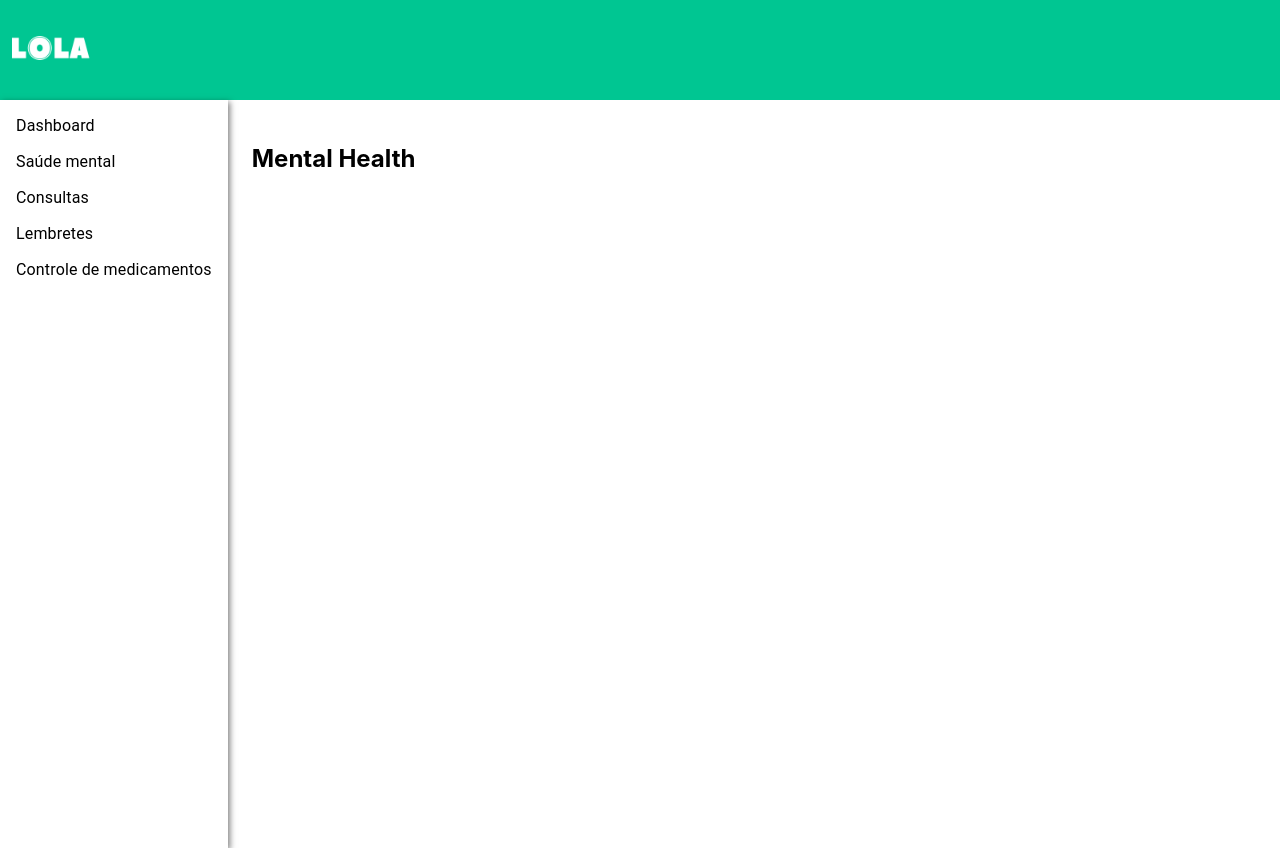
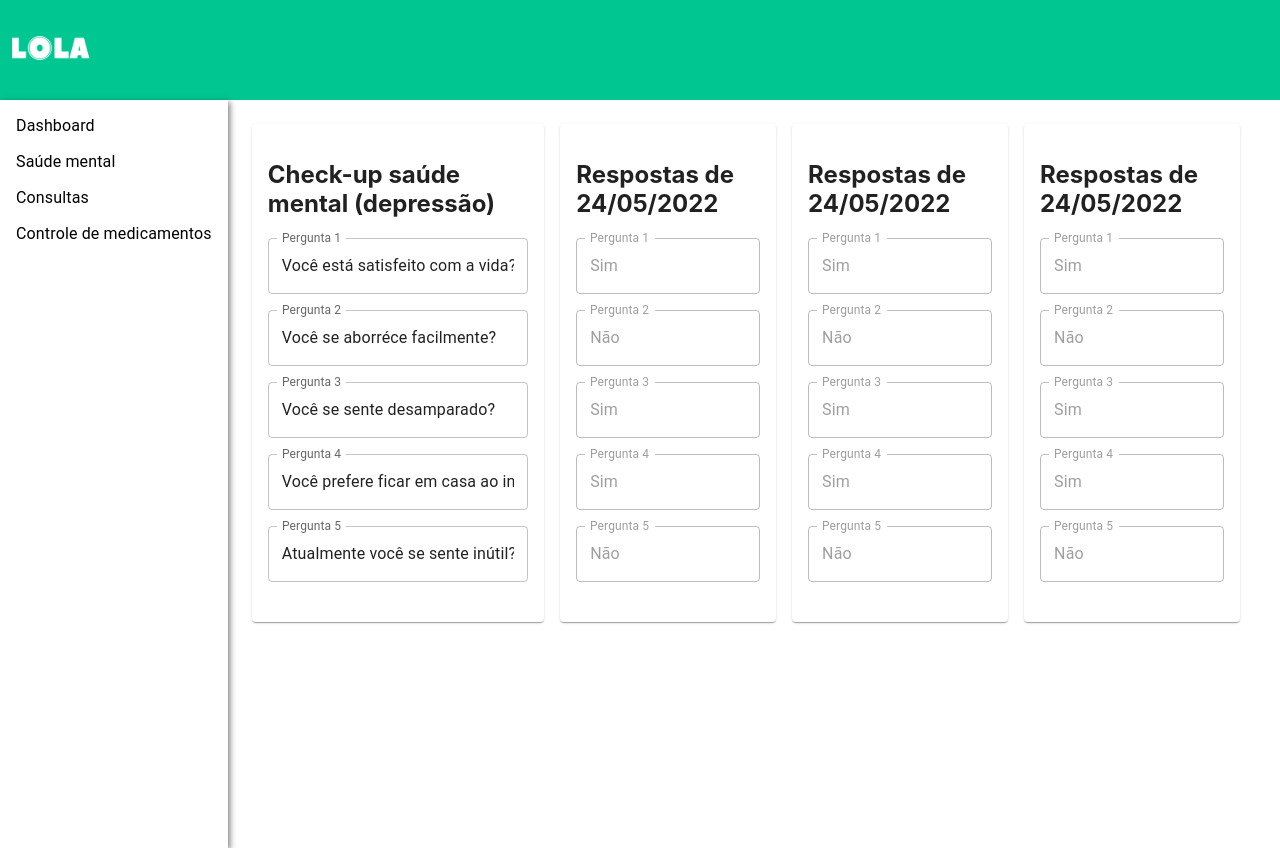
Before and after one commit to HeitorBRaymundo/lola-hackathon-frontend, a React (Create React App) app: page /saude-mental in a window 1280 px wide. Built offline with nearby package versions, Linux system fonts and the light colour scheme.

Commit message:
medicine endpoint

```diff
--- a/package.json
+++ b/package.json
@@ -6,6 +6,7 @@
     "@emotion/react": "^11.9.3",
     "@emotion/styled": "^11.9.3",
     "@mui/material": "^5.8.5",
+    "@mui/x-data-grid": "^5.12.3",
     "@reduxjs/toolkit": "^1.8.2",
     "@testing-library/jest-dom": "^5.16.4",
     "@testing-library/react": "^13.3.0",
@@ -16,6 +17,7 @@
     "@types/react-dom": "^18.0.5",
     "@types/react-router-dom": "^5.3.3",
     "@types/styled-components": "^5.1.25",
+    "axios": "^0.27.2",
     "chart.js": "^3.8.0",
     "react": "^18.2.0",
     "react-chartjs-2": "^4.2.0",
--- a/src/App.tsx
+++ b/src/App.tsx
@@ -2,7 +2,9 @@ import React from 'react';
 import { Routes, Route } from "react-router-dom";
 
 import './App.css';
+import Appointment from './pages/appointments/Appointment';
 import Home from './pages/home/Home';
+import Medicines from './pages/medicines/Medicines';
 import MentalHealth from './pages/mentalHealth/MentalHealth';
 
 function App() {
@@ -10,6 +12,8 @@ function App() {
     <Routes>
       <Route path="/" element={<Home />} />
       <Route path="/saude-mental" element={<MentalHealth />} />
+      <Route path="/consultas" element={<Appointment />} />
+      <Route path="/medicamentos" element={<Medicines />} />
     </Routes>
   );
 }
--- a/src/components/Sidebar/Sidebar.tsx
+++ b/src/components/Sidebar/Sidebar.tsx
@@ -18,7 +18,6 @@ export const Sidebar: React.FC = () => {
         <MenuItem onClick={() => navigate('/')}>Dashboard</MenuItem>
         <MenuItem onClick={() => navigate('/saude-mental')}>Saúde mental</MenuItem>
         <MenuItem onClick={() => navigate('/consultas')}>Consultas</MenuItem>
-        <MenuItem onClick={() => navigate('/lembretes')}>Lembretes</MenuItem>
         <MenuItem onClick={() => navigate('/medicamentos')}>Controle de medicamentos</MenuItem>
       </MenuList>
     </SidebarMenu>
--- /dev/null
+++ b/src/constant.ts
@@ -0,0 +1 @@
+export const BASE_URL = 'https://0idknh7zfa.execute-api.us-east-1.amazonaws.com/dev';
--- /dev/null
+++ b/src/pages/appointments/Appointment.tsx
@@ -0,0 +1,33 @@
+import * as React from 'react';
+import { DataGrid, GridColDef } from '@mui/x-data-grid';
+
+import { LayoutContent } from '../../components/Layout/Layout';
+
+
+const Appointment: React.FC = () => {
+
+  const columns: GridColDef[] = [
+    { field: 'content', headerName: 'Evento', sortable: false, hideable: false, filterable: false, width: 500 },
+    { field: 'doctor', headerName: 'Médico', sortable: false, hideable: false, filterable: false, width: 500 },
+  ];
+
+  const rows = [
+    { id: 1, content: 'Agendado ortopedista para a próxima 6.ª feira às 17:00', doctor: 'Fulano de tal' },
+    { id: 2, content: 'Agendado cardio para o dia 2022-06-30 às 15:00', doctor: 'Fulano de tal' },
+    { id: 3, content: 'Agendado ortopedista para a próxima 2ª às 09:00', doctor: 'Fulano de tal' },
+    { id: 4, content: 'Agendado cardiologista para o dia 2022-07-22 às 10:00', doctor: 'Fulano de tal' },
+  ];
+
+  return (
+    <LayoutContent>
+      <DataGrid
+        rows={rows}
+        columns={columns}
+        pageSize={5}
+        rowsPerPageOptions={[5]}
+      />
+    </LayoutContent>
+  );
+};
+
+export default Appointment;
--- /dev/null
+++ b/src/pages/medicines/Medicines.tsx
@@ -0,0 +1,85 @@
+import * as React from 'react';
+import { useState, useEffect } from 'react';
+import { DataGrid, GridColDef } from '@mui/x-data-grid';
+import { TextField, Button, Grid } from '@mui/material';
+import styled from 'styled-components';
+
+
+import { LayoutContent } from '../../components/Layout/Layout';
+import axios from 'axios';
+import { BASE_URL } from '../../constant';
+
+const CustomInput = styled(TextField)`
+  width: 100%;
+`;
+
+const CustomGrid = styled(Grid)`
+  margin-bottom: 16px;
+`;
+
+const Medicines: React.FC = () => {
+
+  const [text, setText] = useState('');
+  const [medicines, setMedicines] = useState([]);
+
+  useEffect(() => {
+    axios
+      .get(`${BASE_URL}/events/medicines`)
+      .then(({ data }) => {
+        setMedicines(data.result.map((medicine: any) => ({
+          id: medicine.PK,
+          ...medicine
+        })));
+      });
+  }, []);
+
+  const columns: GridColDef[] = [
+    { field: 'name', headerName: 'Remédio', sortable: false, hideable: false, filterable: false, width: 500 },
+  ];
+
+  const handleInput = ({ target: { value }}: any) => {
+    setText(value);
+  }
+
+  const saveEvent = async () => {
+    await axios.post(`${BASE_URL}/events`, {
+      name: text,
+      type: 'medicines',
+    });
+
+    axios
+      .get(`${BASE_URL}/events/medicines`)
+      .then(({ data }) => {
+        setMedicines(data.result.map((medicine: any) => ({
+          id: medicine.PK,
+          ...medicine
+        })));
+      });
+  }
+
+  return (
+    <LayoutContent>
+      <>
+        <CustomGrid container spacing={2}>
+          <Grid item xs={8}>
+            <CustomInput id="outlined-basic" label="Medicamento" variant="outlined" value={text} onChange={handleInput} />
+          </Grid>
+
+          <Grid item xs={4}>
+            <Button onClick={saveEvent}>Salvar</Button>
+          </Grid>
+        </CustomGrid>
+
+        <DataGrid
+          rows={medicines}
+          columns={columns}
+          pageSize={5}
+          rowsPerPageOptions={[5]}
+        />
+      </>
+
+    </LayoutContent>
+  );
+};
+
+export default Medicines;
--- a/src/pages/mentalHealth/MentalHealth.tsx
+++ b/src/pages/mentalHealth/MentalHealth.tsx
@@ -1,11 +1,104 @@
 import * as React from 'react';
+import styled from 'styled-components';
+
+import {
+  Card,
+  CardContent,
+  TextField,
+} from '@mui/material';
 
 import { LayoutContent } from '../../components/Layout/Layout';
 
+const CustomCard = styled(Card)`
+  margin-right: 16px;
+`;
+
+const Section = styled.section`
+  display: flex;
+  flex-direction: row;
+`;
+
+const Questions = styled.div`
+  display: flex;
+  flex-direction: column;
+`;
+
+const Question = styled(TextField)`
+  margin-bottom: 16px !important;
+`;
+
 const MentalHealth: React.FC = () => {
+
+  const questions = [
+    'Você está satisfeito com a vida?',
+    'Você se aborréce facilmente?',
+    'Você se sente desamparado?',
+    'Você prefere ficar em casa ao invés de sair e fazer coisas diferentes?',
+    'Atualmente você se sente inútil?',
+  ];
+
+  const answersReport = [{
+    date: '24/05/2022',
+    anwsers: [
+      'Sim',
+      'Não',
+      'Sim',
+      'Sim',
+      'Não'
+    ]
+  }, {
+    date: '24/05/2022',
+    anwsers: [
+      'Sim',
+      'Não',
+      'Sim',
+      'Sim',
+      'Não'
+    ]
+  }, {
+    date: '24/05/2022',
+    anwsers: [
+      'Sim',
+      'Não',
+      'Sim',
+      'Sim',
+      'Não'
+    ]
+  }];
+
   return (
     <LayoutContent>
-      <h1>Mental Health</h1>
+      <Section>
+        <CustomCard>
+          <CardContent>
+            <h2>Check-up saúde mental (depressão)</h2>
+            <Questions>
+              {questions.map((question, i) => {
+                return (
+                  <Question id="outlined-basic" label={`Pergunta ${i + 1}`} variant="outlined" value={question}/>
+                )
+              })}
+            </Questions>
+          </CardContent>
+        </CustomCard>
+
+        {answersReport.map((report) => {
+          return (
+            <CustomCard>
+              <CardContent>
+                <h2>Respostas de {report.date}</h2>
+                <Questions>
+                  {report.anwsers.map((answer, i) => {
+                    return (
+                      <Question id="outlined-basic" label={`Pergunta ${i + 1}`} variant="outlined" value={answer} disabled/>
+                    )
+                  })}
+                </Questions>
+              </CardContent>
+            </CustomCard>
+          )
+        })}
+      </Section>
     </LayoutContent>
   );
 }
```
Also changed, not shown: 1 other file (tests, documents, lock files or other folders).
